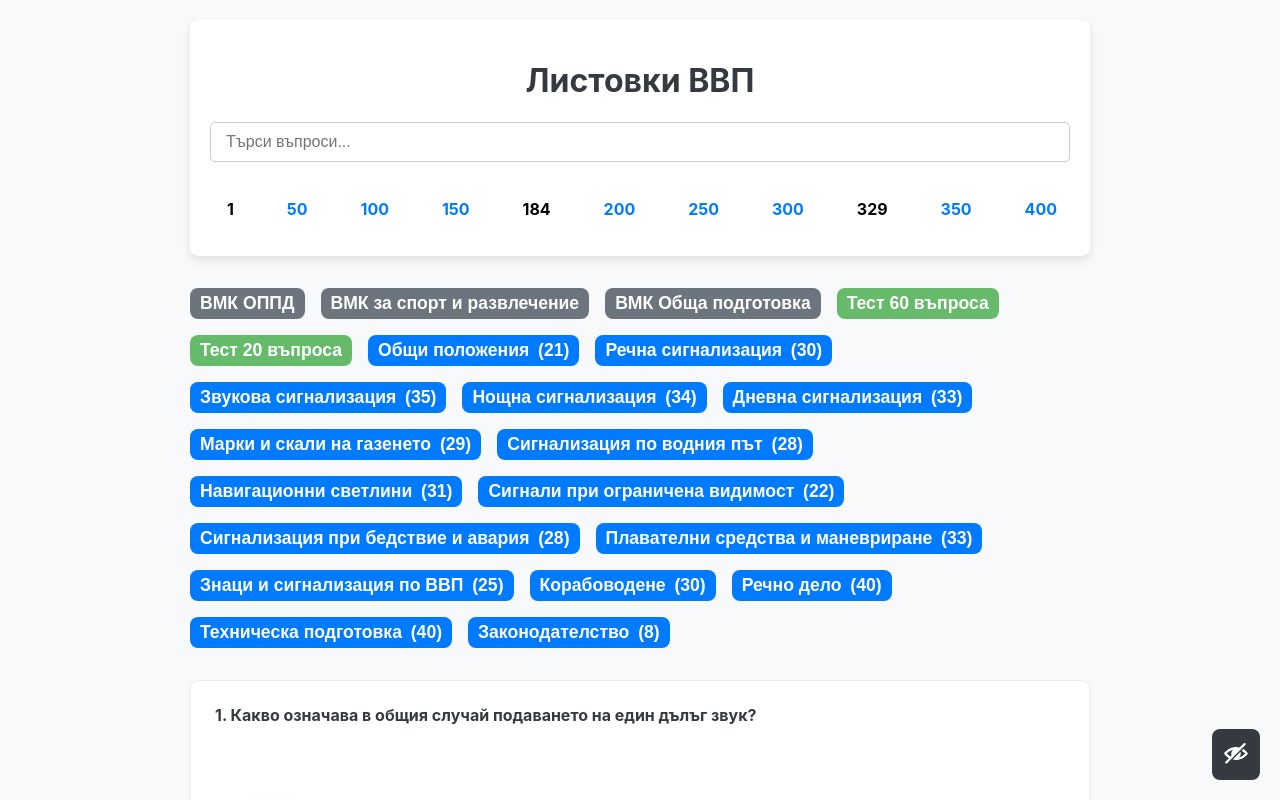
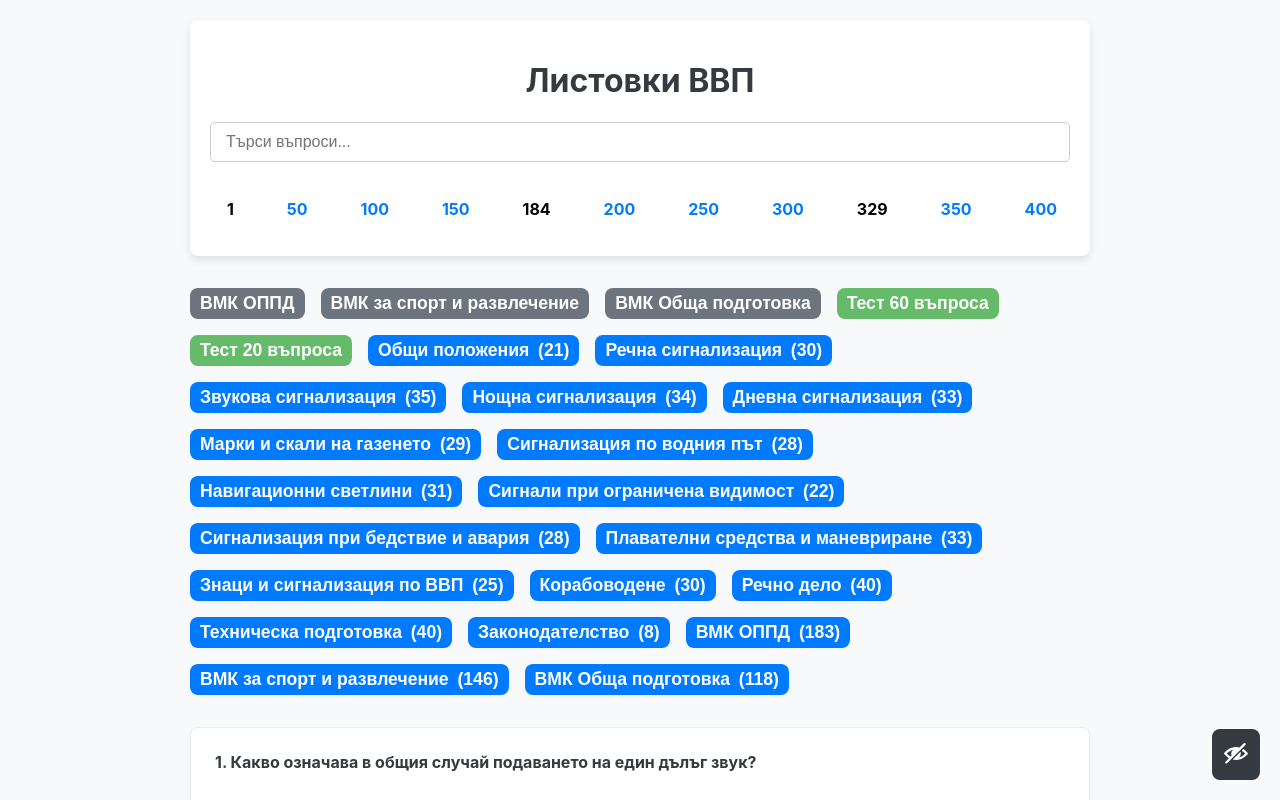
Before and after one commit to panayotoff/listovki-vvp, a React (Vite) app: page / in a window 1280 px wide. Shown: the top 800 px of the page. Built offline with nearby package versions, Linux system fonts and the light colour scheme.

Commit message:
Add new quizes

```diff
--- a/src/App.tsx
+++ b/src/App.tsx
@@ -142,6 +142,13 @@ function App() {
     setDisplayQuestions({ startQuestion: section.startQuestion, endQuestion: section.endQuestion });
   };
 
+  const getSectionQuestions = (section: Section) => {
+    return allQuestions.filter(
+      (q) =>
+        parseInt(q.question_number) >= section.startQuestion && parseInt(q.question_number) <= section.endQuestion
+    );
+  }
+
   const renderContent = () => {
     switch (mode) {
       case "quiz":
@@ -197,7 +204,8 @@ function App() {
                       startQuiz(
                         quiz.questionsNumbers.map(
                           (num) => allQuestions.find((q) => q.question_number === num.toString()) || allQuestions[0]
-                        )
+                        ),
+                        quiz.questionsNumbers.length
                       )
                     }
                   >
@@ -205,6 +213,16 @@ function App() {
                     <span className="button-label-count">({quiz.questionsNumbers.length})</span>
                   </button>
                 </div>
+              ))}
+              {allSection.map((section, index) => (
+                <button
+                  key={index}
+                  className="button-primary start-button"
+                  onClick={() => startQuiz(getSectionQuestions(section), getSectionQuestions(section).length)}
+                >
+                  <span className="button-label-title">{section.title}</span>
+                  <span className="button-label-count">({getSectionQuestions(section).length})</span>
+                </button>
               ))}
             </div>
 
--- a/src/components/DesktopQuiz.tsx
+++ b/src/components/DesktopQuiz.tsx
@@ -88,7 +88,7 @@ const DesktopQuiz: React.FC<DesktopQuizProps> = ({ questions, showMissingAnswers
       </div>
       {isAnswered && (
         <>
-          <button onClick={handleNextQuestion} className="button-primary">
+          <button onClick={handleNextQuestion} className="button-primary button-large">
             {currentQuestionIndex < questions.length - 1 ? "Следващ въпрос" : "Приключи теста"}
           </button>
           <span className="quiz-question-number">{currentQuestion.question_number}</span>
--- a/src/index.css
+++ b/src/index.css
@@ -203,6 +203,10 @@ main {
   /* margin-top: 1rem; */
   transition: background-color 0.2s;
   text-align: left;
+}
+
+.button-large{
+  padding: 10px 20px;
 }
 
 .button-green {
--- a/src/version.ts
+++ b/src/version.ts
@@ -1 +1 @@
-export const APP_BUILD_DATE = 'Oct 14, 2025, 12:50';
+export const APP_BUILD_DATE = 'Oct 14, 2025, 21:59';
```
